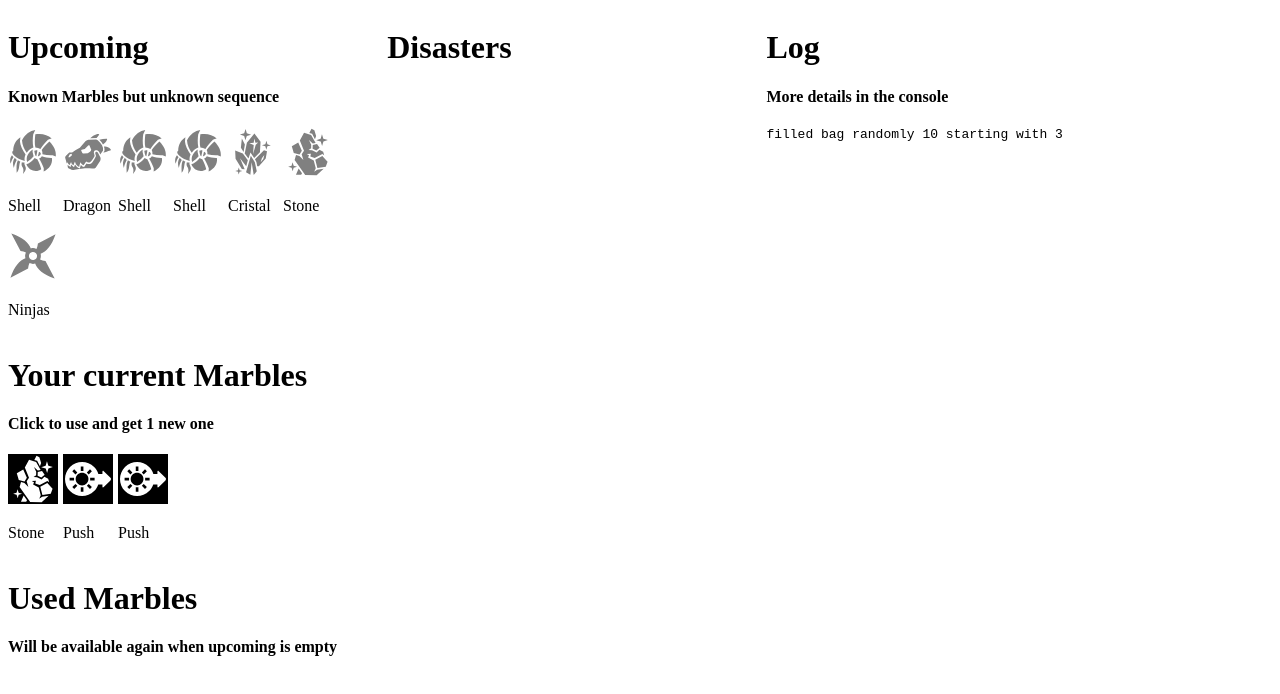
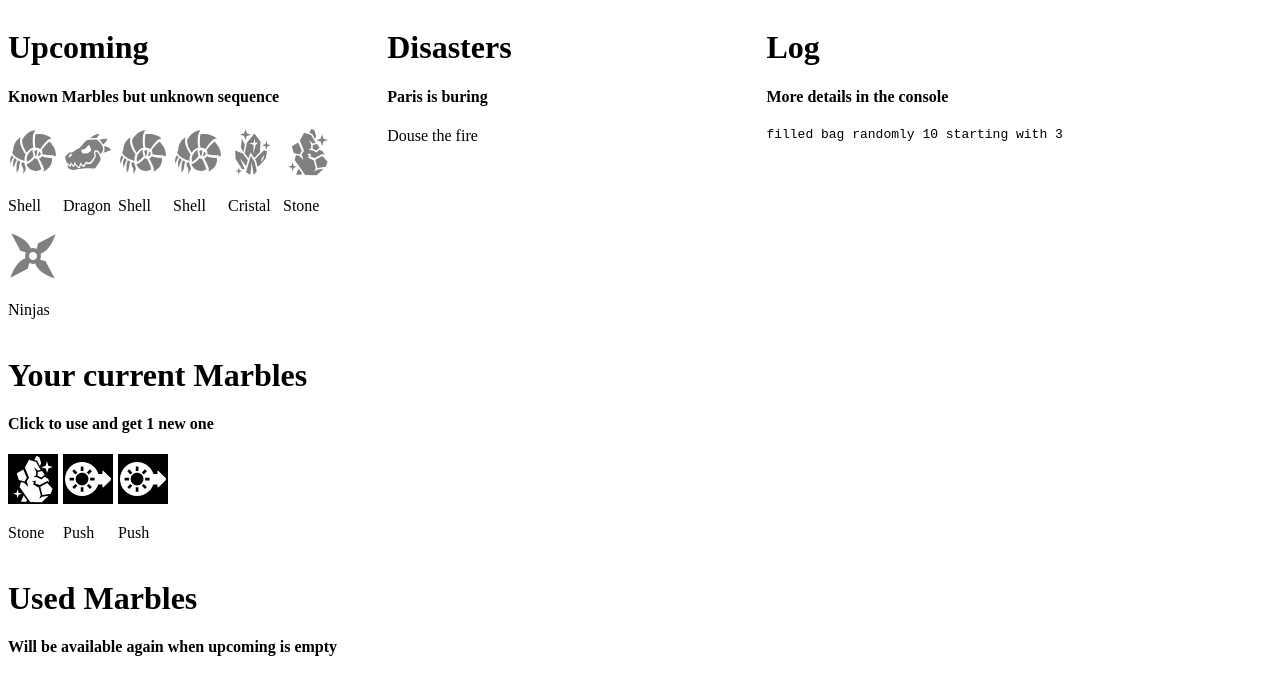
Before and after one commit to Level8Broccoli/game-jam-2020, a website with bundled scripts: page index.html in a window 1280 px wide. Built offline with nearby package versions, Linux system fonts and the light colour scheme.

Commit message:
output disasters

```diff
--- a/index.html
+++ b/index.html
@@ -25,6 +25,7 @@
     </div>
     <div>
       <h1>Disasters</h1>
+      <div class="disasters"></div>
     </div>
     <div>
       <h1>Log</h1>
--- a/scripts/Disaster.js
+++ b/scripts/Disaster.js
@@ -1,5 +1,4 @@
 import { assertType } from './asserts.js';
-import Solution from './Solution.js';
 import GameChanger from './GameChanger.js';
 
 export default class Disaster {
--- a/scripts/GameState.js
+++ b/scripts/GameState.js
@@ -15,11 +15,19 @@ export default class GameState {
       disasters = [];
     }
 
-    return {resources, disasters};
+    return {
+      resources,
+      disasters
+    };
   }
 
   static initState() {
     const state = this.getState();
     initResources(state.resources, 10, 3);
   }
+
+  static addDisasters(...disasters) {
+    const state = this.getState();
+    state.disasters.push(...disasters);
+  }
 }
--- a/scripts/main.js
+++ b/scripts/main.js
@@ -13,7 +13,9 @@ const solutions = [];
 const solution = new Solution('Douse the fire', new Task(), new GameChanger());
 solutions.push(solution);
 const disasters = [];
-const disaster = new Disaster('desc', solutions, 3, new GameChanger());
+const disaster = new Disaster('Paris is buring', solutions, 3, new GameChanger());
 disasters.push(disaster);
 
+GameState.addDisasters(...disasters);
+
 updateUi();
--- a/scripts/ui.js
+++ b/scripts/ui.js
@@ -1,17 +1,25 @@
+import {
+  assertType
+} from './asserts.js';
 import GameState from './GameState.js';
-import { assertType } from './asserts.js';
+import Marble from './Marble.js';
+import Disaster from './Disaster.js';
+import Solution from './Solution.js';
 
-const upcoming = document.querySelector('.upcoming');
-const ready = document.querySelector('.ready');
-const used = document.querySelector('.used');
+const upcomingNode = document.querySelector('.upcoming');
+const readyNode = document.querySelector('.ready');
+const usedNode = document.querySelector('.used');
+const disastersNode = document.querySelector('.disasters');
 
 
-const updateSection = (sec, marbles) => {
-  assertType(sec, HTMLDivElement);
+const updateMarbleSection = (node, marbles) => {
+  assertType(node, HTMLDivElement);
   assertType(marbles, Array);
 
-  sec.textContent = '';
+  node.textContent = '';
   marbles.forEach(marble => {
+    assertType(marble, Marble);
+
     const img = document.createElement('img');
     img.src = `/assets/icons/${marble.icon}.svg`;
     img.alt = marble.name;
@@ -23,14 +31,42 @@ const updateSection = (sec, marbles) => {
     picture.append(img);
     picture.append(paragraph);
     picture.addEventListener('click', marble.event);
-    sec.append(picture);
+    node.append(picture);
   });
 };
+
+const updateDisasters = (node, disasters) => {
+  assertType(node, HTMLDivElement);
+  assertType(disasters, Array);
+
+  node.textContent = '';
+  disasters.forEach(disaster => {
+    assertType(disaster, Disaster);
+
+    const heading = document.createElement('h4');
+    const text = document.createTextNode(disaster.description);
+    heading.append(text);
+
+    node.append(heading);
+
+    disaster.solutions.forEach(solution => {
+      assertType(solution, Solution);
+
+      const paragraph = document.createElement('p');
+      const text = document.createTextNode(solution.description);
+      paragraph.append(text);
+
+      node.append(paragraph);
+    });
+  });
+};
+
 
 export const updateUi = () => {
   const state = GameState.getState();
   const res = state.resources;
-  updateSection(upcoming, res.upcoming);
-  updateSection(ready, res.ready);
-  updateSection(used, res.used);
+  updateMarbleSection(upcomingNode, res.upcoming);
+  updateMarbleSection(readyNode, res.ready);
+  updateMarbleSection(usedNode, res.used);
+  updateDisasters(disastersNode, state.disasters);
 };
```
